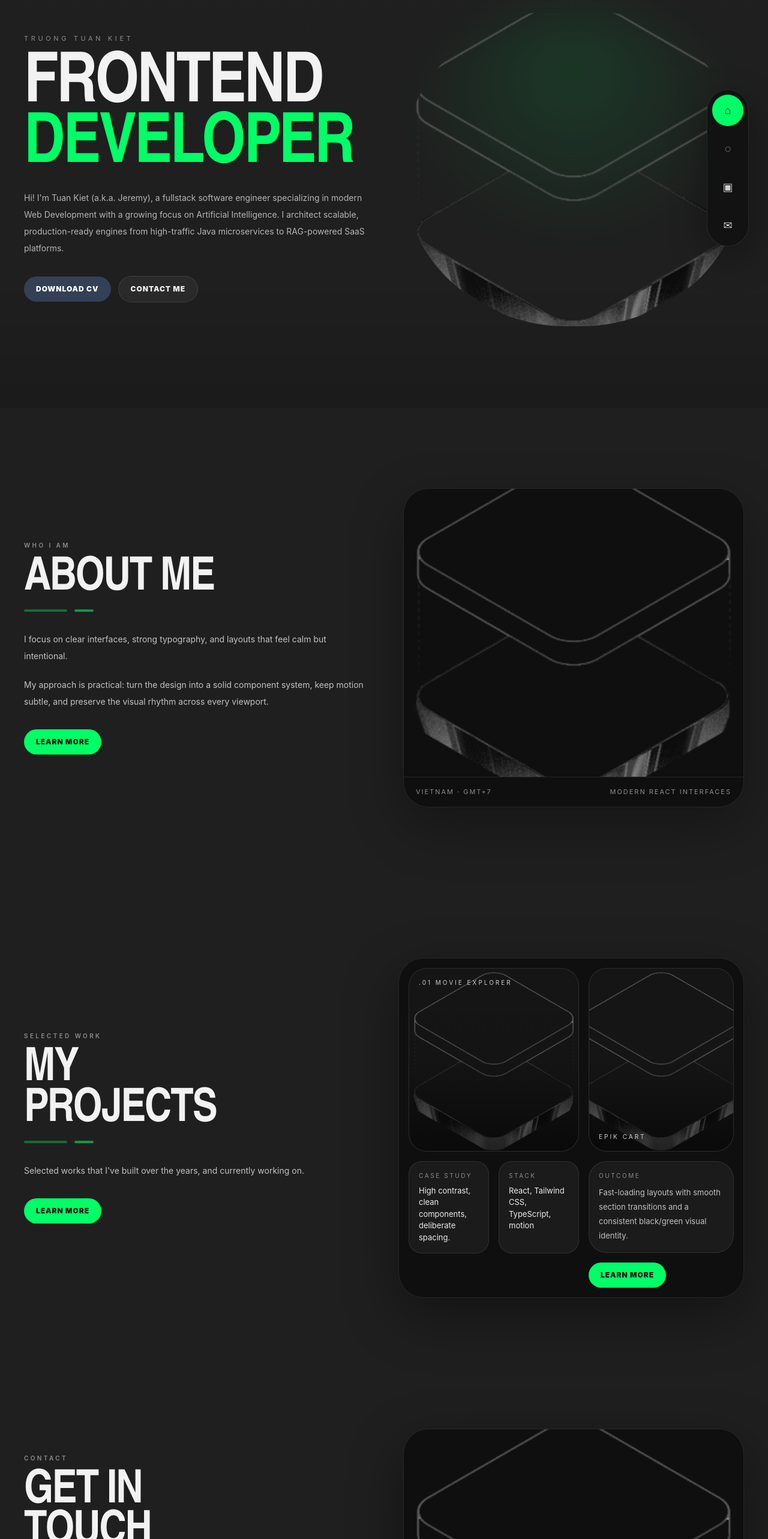
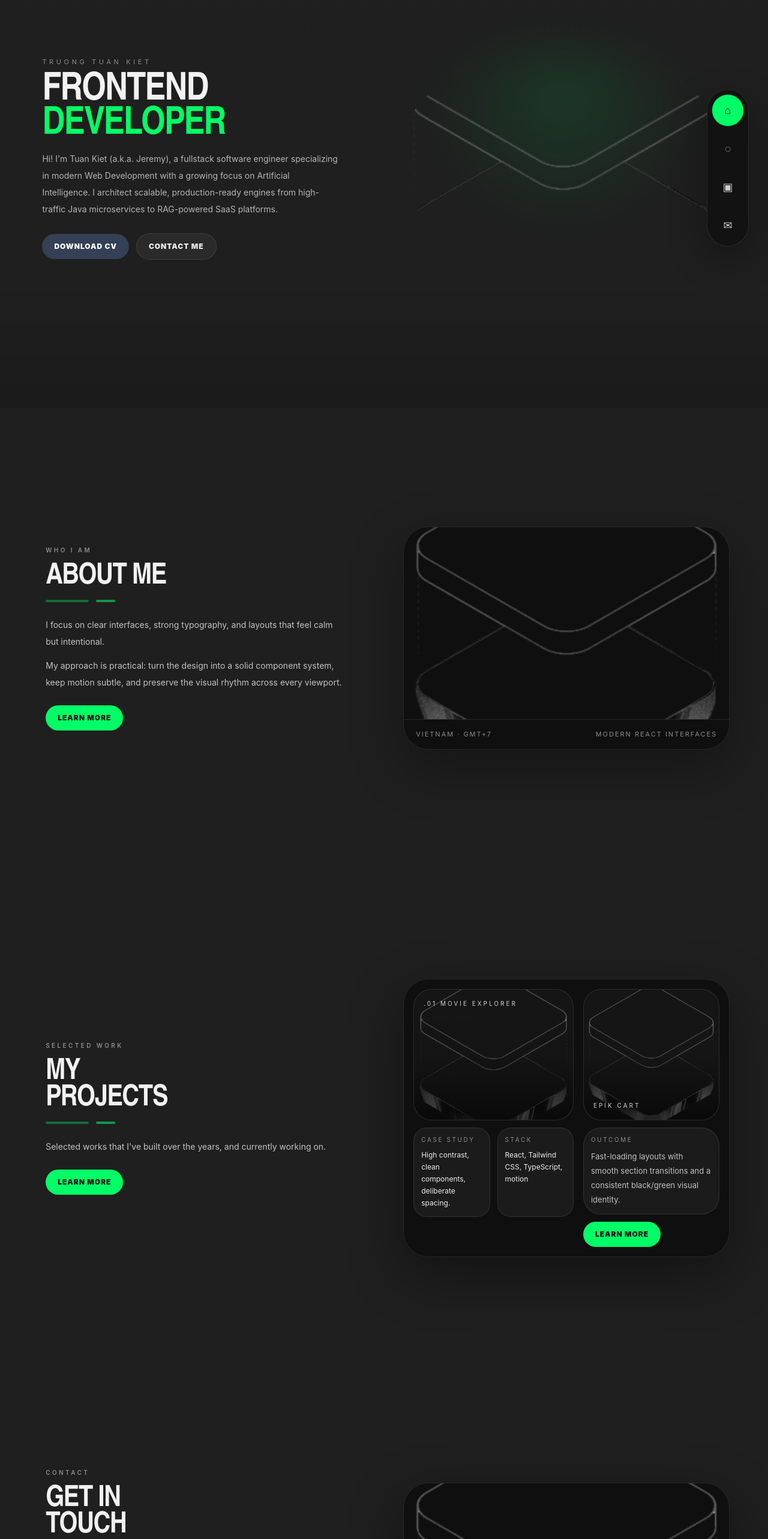
Before and after one commit to realjeremy04/portfolio, a React app: page / in a window 1280 px wide. Shown: the part 120-2686 px from the top of the page at 60% size. Built offline with nearby package versions, Linux system fonts and the light colour scheme; the HTML template or start-up script is replaced by a standard one.

Commit message:
fix: homepage's sections spacing

```diff
--- a/src/components/SectionHeading.tsx
+++ b/src/components/SectionHeading.tsx
@@ -5,11 +5,11 @@ type SectionHeadingProps = {
 
 export function SectionHeading({ title, eyebrow }: SectionHeadingProps) {
   return (
-    <div className="space-y-4">
+    <div className="space-y-3 lg:space-y-4">
       {eyebrow ? (
         <p className="text-[10px] font-semibold uppercase tracking-[0.34em] text-[#8d8d8d]">{eyebrow}</p>
       ) : null}
-      <h2 className="display-font max-w-[11ch] text-[clamp(3rem,7vw,5.8rem)] font-black uppercase leading-[0.88] tracking-[-0.05em] text-[#f2f2f2] sm:text-[clamp(3.25rem,6vw,6rem)]">
+      <h2 className="display-font max-w-[11ch] text-[clamp(2.35rem,5.2vw,4.5rem)] font-black uppercase leading-[0.9] tracking-[-0.05em] text-[#f2f2f2] sm:text-[clamp(2.5rem,4.8vw,5rem)] lg:text-[clamp(2.75rem,3.8vw,5.2rem)]">
         {title}
       </h2>
       <div className="flex items-center gap-3">
--- a/src/components/home/HomeAboutSection.tsx
+++ b/src/components/home/HomeAboutSection.tsx
@@ -14,10 +14,10 @@ function HomeAboutSection({ sectionRef }: HomeAboutSectionProps) {
       ref={sectionRef}
       className="snap-start px-5 sm:px-8 lg:px-10"
     >
-      <div className="mx-auto grid min-h-screen max-w-360 items-center justify-items-center gap-10 py-20 lg:grid-cols-2 lg:gap-16">
-        <ScrollReveal className="w-full max-w-xl space-y-8" from="left" delay={40}>
+      <div className="mx-auto grid min-h-[100svh] max-w-360 items-center justify-items-center gap-7 py-0 lg:grid-cols-[minmax(0,0.98fr)_minmax(0,1.02fr)] lg:gap-10 lg:-translate-y-3 xl:-translate-y-4">
+        <ScrollReveal className="w-full max-w-[31rem] space-y-5 lg:self-center xl:space-y-6">
           <SectionHeading title="About Me" eyebrow="WHO I AM" />
-          <div className="max-w-xl space-y-5 text-[13px] leading-7 text-[#c2c2c2] sm:text-[14px]">
+          <div className="max-w-xl space-y-3 text-[12px] leading-6 text-[#c2c2c2] sm:text-[13px] sm:leading-6.5 lg:text-[14px] lg:leading-7">
             <p>
               I focus on clear interfaces, strong typography, and layouts that feel calm but intentional.
             </p>
@@ -35,15 +35,15 @@ function HomeAboutSection({ sectionRef }: HomeAboutSectionProps) {
           </a>
         </ScrollReveal>
 
-        <ScrollReveal className="w-full max-w-155" from="right" delay={120}>
+        <ScrollReveal className="w-full max-w-[26rem] lg:max-w-[30rem] xl:max-w-[34rem]" from="right" delay={120}>
           <div className="mx-auto w-full overflow-hidden rounded-[42px] border border-white/10 bg-[#0f0f0f] shadow-[0_30px_90px_rgba(0,0,0,0.32)]">
             <img
               src={heroImage}
               alt="Decorative portrait panel"
-              className="h-[24rem] w-full object-cover grayscale contrast-110 brightness-75 sm:h-[30rem]"
+              className="h-[clamp(18rem,25vw,26rem)] w-full object-cover grayscale contrast-110 brightness-75"
             />
             <div className="h-px w-full bg-white/10" />
-            <div className="flex items-center justify-between gap-4 px-5 py-4 text-[11px] uppercase tracking-[0.18em] text-[#8d8d8d]">
+            <div className="flex items-center justify-between gap-4 px-4 py-3 text-[10px] uppercase tracking-[0.18em] text-[#8d8d8d] sm:px-5 sm:py-4 sm:text-[11px]">
               <span>Vietnam · GMT+7</span>
               <span>Modern React interfaces</span>
             </div>
--- a/src/components/home/HomeContactSection.tsx
+++ b/src/components/home/HomeContactSection.tsx
@@ -22,24 +22,24 @@ function HomeContactSection({ sectionRef }: HomeContactSectionProps) {
       ref={sectionRef}
       className="snap-start px-5 sm:px-8 lg:px-10"
     >
-      <div className="mx-auto grid min-h-screen max-w-360 items-center justify-items-center gap-10 py-20 lg:grid-cols-2 lg:gap-16">
-        <ScrollReveal className="w-full max-w-xl space-y-8" from="left" delay={40}>
+      <div className="mx-auto grid min-h-[100svh] max-w-360 items-center justify-items-center gap-7 py-0 lg:grid-cols-[minmax(0,0.98fr)_minmax(0,1.02fr)] lg:gap-10 lg:-translate-y-3 xl:-translate-y-4">
+        <ScrollReveal className="w-full max-w-[31rem] space-y-5 lg:self-center xl:space-y-6" from="left" delay={40}>
           <SectionHeading title="Get In Touch" eyebrow="CONTACT" />
-          <div className="max-w-xl space-y-5 text-[13px] leading-7 text-[#c2c2c2] sm:text-[14px]">
+          <div className="max-w-xl space-y-3 text-[12px] leading-6 text-[#c2c2c2] sm:text-[13px] sm:leading-6.5 lg:text-[14px] lg:leading-7">
             <p>
               Feel free to reach out for freelance projects, collaboration inquiries, or just a friendly hello. I’m
               always open to discussing new opportunities and connecting with like-minded individuals in the industry.
             </p>
           </div>
 
-          <p className="text-[14px] tracking-[0.02em] text-[#ededed]">jeremytk.busniess@gmail.com</p>
+          <p className="text-[13px] tracking-[0.02em] text-[#ededed] sm:text-[14px]">jeremytk.busniess@gmail.com</p>
 
           <div className="flex flex-wrap gap-3">
             {socialLinks.map((item) => (
               <a
                 key={item.label}
                 href={item.href}
-                className="inline-flex h-12 w-12 items-center justify-center rounded-full border border-[#334055] bg-[#334055] text-[11px] font-black uppercase tracking-[0.08em] text-white transition duration-300 hover:-translate-y-0.5 hover:border-[#00ff66] hover:bg-[#00ff66] hover:text-[#101214]"
+                className="inline-flex h-11 w-11 items-center justify-center rounded-full border border-[#334055] bg-[#334055] text-[10px] font-black uppercase tracking-[0.08em] text-white transition duration-300 hover:-translate-y-0.5 hover:border-[#00ff66] hover:bg-[#00ff66] hover:text-[#101214] sm:h-12 sm:w-12 sm:text-[11px]"
                 aria-label={item.label}
               >
                 {item.glyph}
@@ -63,15 +63,15 @@ function HomeContactSection({ sectionRef }: HomeContactSectionProps) {
           </div>
         </ScrollReveal>
 
-        <ScrollReveal className="w-full max-w-155" from="right" delay={120}>
+        <ScrollReveal className="w-full max-w-[26rem] lg:max-w-[30rem] xl:max-w-[34rem]" from="right" delay={120}>
           <div className="mx-auto w-full overflow-hidden rounded-[42px] border border-white/10 bg-[#0f0f0f] shadow-[0_30px_90px_rgba(0,0,0,0.38)]">
             <img
               src={heroImage}
               alt="Working desk setup"
-              className="h-[26rem] w-full object-cover object-center grayscale contrast-110 brightness-80 sm:h-[30rem] lg:h-[34rem]"
+              className="h-[clamp(18rem,26vw,27rem)] w-full object-cover object-center grayscale contrast-110 brightness-80"
             />
             <div className="h-px w-full bg-white/10" />
-            <div className="flex items-center justify-between gap-4 px-5 py-4 text-[11px] uppercase tracking-[0.18em] text-[#8d8d8d]">
+            <div className="flex items-center justify-between gap-4 px-4 py-3 text-[10px] uppercase tracking-[0.18em] text-[#8d8d8d] sm:px-5 sm:py-4 sm:text-[11px]">
               <span>Open for select work</span>
               <span>GMT+7</span>
             </div>
--- a/src/components/home/HomeHeroSection.tsx
+++ b/src/components/home/HomeHeroSection.tsx
@@ -13,22 +13,22 @@ function HomeHeroSection({ sectionRef }: HomeHeroSectionProps) {
       ref={sectionRef}
       className="snap-start px-5 sm:px-8 lg:px-10"
     >
-      <div className="mx-auto grid min-h-screen max-w-360 items-center justify-items-center gap-10 py-20 lg:grid-cols-2 lg:gap-16">
-        <ScrollReveal className="order-2 w-full max-w-xl space-y-8 lg:order-1" from="left" delay={40}>
-          <div className="space-y-5">
+      <div className="mx-auto grid min-h-[100svh] max-w-360 items-center justify-items-center gap-7 py-0 lg:grid-cols-[minmax(0,0.96fr)_minmax(0,1.04fr)] lg:gap-10 lg:-translate-y-3 xl:-translate-y-4">
+        <ScrollReveal className="order-2 w-full max-w-[31rem] space-y-5 lg:order-1 lg:self-center xl:space-y-6" from="left" delay={40}>
+          <div className="space-y-3">
             <p className="text-[11px] uppercase tracking-[0.42em] text-[#8d8d8d]">TRUONG TUAN KIET</p>
-            <h1 className="display-font max-w-4xl text-[clamp(3.5rem,9vw,7.8rem)] font-black uppercase leading-[0.88] tracking-[-0.05em] text-[#f2f2f2]">
+            <h1 className="display-font max-w-4xl text-[clamp(2.8rem,6.2vw,5.8rem)] font-black uppercase leading-[0.9] tracking-[-0.05em] text-[#f2f2f2] lg:text-[clamp(3.1rem,5vw,6.6rem)]">
               Frontend
               <span className="block text-[#00ff66]">Developer</span>
             </h1>
-            <p className="max-w-xl text-[13px] leading-7 text-[#b5b5b5] sm:text-[14px]">
+            <p className="max-w-xl text-[12px] leading-6 text-[#b5b5b5] sm:text-[13px] sm:leading-6.5 lg:text-[14px] lg:leading-7">
               Hi! I&apos;m Tuan Kiet &#x28;a.k.a. Jeremy&#x29;, a fullstack software engineer specializing in modern Web Development with a growing
               focus on Artificial Intelligence. I architect scalable, production-ready engines from high-traffic Java
               microservices to RAG-powered SaaS platforms.
             </p>
           </div>
 
-          <div className="flex flex-wrap items-center gap-3">
+          <div className="flex flex-wrap items-center gap-3 pt-0.5">
             <a
               href="#"
               className="inline-flex items-center justify-center rounded-full bg-[#334055] px-5 py-3 text-[12px] font-black uppercase tracking-[0.08em] text-white transition duration-300 hover:-translate-y-0.5 hover:bg-[#00ff66] hover:text-[#101214]"
@@ -44,13 +44,13 @@ function HomeHeroSection({ sectionRef }: HomeHeroSectionProps) {
           </div>
         </ScrollReveal>
 
-        <ScrollReveal className="order-1 w-full max-w-155 lg:order-2" from="right" delay={120}>
+        <ScrollReveal className="order-1 w-full max-w-[26rem] lg:order-2 lg:max-w-[30rem] xl:max-w-[34rem]" from="right" delay={120}>
           <div className="relative mx-auto w-full">
             <div className="absolute inset-0 rounded-[48%] bg-[radial-gradient(circle_at_50%_20%,rgba(0,255,102,0.12),transparent_58%)] blur-2xl" />
             <img
               src={heroImage}
               alt="Decorative portrait panel"
-              className="relative h-[28rem] w-full rounded-[48%] object-cover grayscale contrast-110 brightness-75 sm:h-[33rem]"
+              className="relative h-[clamp(20rem,28vw,28rem)] w-full rounded-[48%] object-cover grayscale contrast-110 brightness-75"
             />
           </div>
         </ScrollReveal>
--- a/src/components/home/HomeProjectsSection.tsx
+++ b/src/components/home/HomeProjectsSection.tsx
@@ -16,10 +16,10 @@ function HomeProjectsSection({ projects, sectionRef }: HomeProjectsSectionProps)
       ref={sectionRef}
       className="snap-start px-5 sm:px-8 lg:px-10"
     >
-      <div className="mx-auto grid min-h-screen max-w-360 items-center justify-items-center gap-8 py-12 lg:grid-cols-2 lg:gap-12">
-        <ScrollReveal className="w-full max-w-xl space-y-8" from="left" delay={40}>
+      <div className="mx-auto grid min-h-[100svh] max-w-360 items-center justify-items-center gap-7 py-0 lg:grid-cols-[minmax(0,0.98fr)_minmax(0,1.02fr)] lg:gap-10 lg:-translate-y-3 xl:-translate-y-4">
+        <ScrollReveal className="w-full max-w-[31rem] space-y-5 lg:self-center xl:space-y-6" from="left" delay={40}>
           <SectionHeading title="My Projects" eyebrow="SELECTED WORK" />
-          <div className="max-w-xl space-y-5 text-[13px] leading-7 text-[#c2c2c2] sm:text-[14px]">
+          <div className="max-w-xl space-y-3 text-[12px] leading-6 text-[#c2c2c2] sm:text-[13px] sm:leading-6.5 lg:text-[14px] lg:leading-7">
             <p>Selected works that I&apos;ve built over the years, and currently working on.</p>
           </div>
 
@@ -31,15 +31,15 @@ function HomeProjectsSection({ projects, sectionRef }: HomeProjectsSectionProps)
           </a>
         </ScrollReveal>
 
-        <ScrollReveal className="w-full max-w-155" from="right" delay={120}>
+        <ScrollReveal className="w-full max-w-[26rem] lg:max-w-[30rem] xl:max-w-[34rem]" from="right" delay={120}>
           <div className="mx-auto w-full overflow-hidden rounded-[42px] border border-white/10 bg-[#0f0f0f] shadow-[0_30px_90px_rgba(0,0,0,0.38)]">
-            <div className="grid gap-4 p-4 sm:grid-cols-[1.08fr_0.92fr]">
-              <div className="space-y-4">
+            <div className="grid gap-3 p-3 sm:grid-cols-[1.08fr_0.92fr] xl:gap-4 xl:p-4">
+              <div className="space-y-3">
                 <figure className="relative overflow-hidden rounded-[30px] border border-white/10 bg-[#151515]">
                   <img
                     src={heroImage}
                     alt={`${projects[0].title} preview`}
-                    className="h-[16rem] w-full object-cover grayscale contrast-110 brightness-80 sm:h-[19rem]"
+                    className="h-[clamp(12rem,17vw,15rem)] w-full object-cover grayscale contrast-110 brightness-80"
                   />
                   <div className="absolute inset-0 bg-gradient-to-t from-black/55 via-black/5 to-transparent" />
                   <figcaption className="absolute left-4 top-4 text-[10px] uppercase tracking-[0.3em] text-white/80">
@@ -47,24 +47,24 @@ function HomeProjectsSection({ projects, sectionRef }: HomeProjectsSectionProps)
                   </figcaption>
                 </figure>
 
-                <div className="grid gap-4 sm:grid-cols-2">
-                  <div className="rounded-[22px] border border-white/10 bg-white/5 p-4">
+                <div className="grid gap-3 sm:grid-cols-2">
+                  <div className="rounded-[22px] border border-white/10 bg-white/5 p-3">
                     <p className="text-[10px] uppercase tracking-[0.26em] text-[#8d8d8d]">Case Study</p>
-                    <p className="mt-2 text-[13px] text-[#ededed]">High contrast, clean components, deliberate spacing.</p>
+                    <p className="mt-2 text-[12px] leading-5 text-[#ededed]">High contrast, clean components, deliberate spacing.</p>
                   </div>
-                  <div className="rounded-[22px] border border-white/10 bg-white/5 p-4">
+                  <div className="rounded-[22px] border border-white/10 bg-white/5 p-3">
                     <p className="text-[10px] uppercase tracking-[0.26em] text-[#8d8d8d]">Stack</p>
-                    <p className="mt-2 text-[13px] text-[#ededed]">React, Tailwind CSS, TypeScript, motion</p>
+                    <p className="mt-2 text-[12px] leading-5 text-[#ededed]">React, Tailwind CSS, TypeScript, motion</p>
                   </div>
                 </div>
               </div>
 
-              <div className="space-y-4">
+              <div className="space-y-3">
                 <figure className="relative overflow-hidden rounded-[30px] border border-white/10 bg-[#151515]">
                   <img
                     src={heroImage}
                     alt={`${projects[1].title} preview`}
-                    className="h-[16rem] w-full object-cover grayscale contrast-110 brightness-80 sm:h-[19rem]"
+                    className="h-[clamp(12rem,17vw,15rem)] w-full object-cover grayscale contrast-110 brightness-80"
                   />
                   <div className="absolute inset-0 bg-gradient-to-t from-black/55 via-transparent to-transparent" />
                   <figcaption className="absolute left-4 bottom-4 text-[10px] uppercase tracking-[0.3em] text-white/80">
@@ -72,9 +72,9 @@ function HomeProjectsSection({ projects, sectionRef }: HomeProjectsSectionProps)
                   </figcaption>
                 </figure>
 
-                <div className="rounded-[30px] border border-white/10 bg-white/5 p-4">
+                <div className="rounded-[30px] border border-white/10 bg-white/5 p-3">
                   <p className="text-[10px] uppercase tracking-[0.26em] text-[#8d8d8d]">Outcome</p>
-                  <p className="mt-2 text-[13px] leading-6 text-[#c2c2c2]">
+                  <p className="mt-2 text-[12px] leading-5 text-[#c2c2c2] sm:text-[13px] sm:leading-6">
                     Fast-loading layouts with smooth section transitions and a consistent black/green visual identity.
                   </p>
                 </div>
--- a/src/hooks/useHomeSectionScroll.ts
+++ b/src/hooks/useHomeSectionScroll.ts
@@ -59,7 +59,7 @@ export function useHomeSectionScroll() {
         ease: 'power3.out',
         scrollTo: {
           y: target,
-          offsetY: 84,
+          offsetY: 0,
           autoKill: false,
         },
         onComplete: releaseLock,
```
